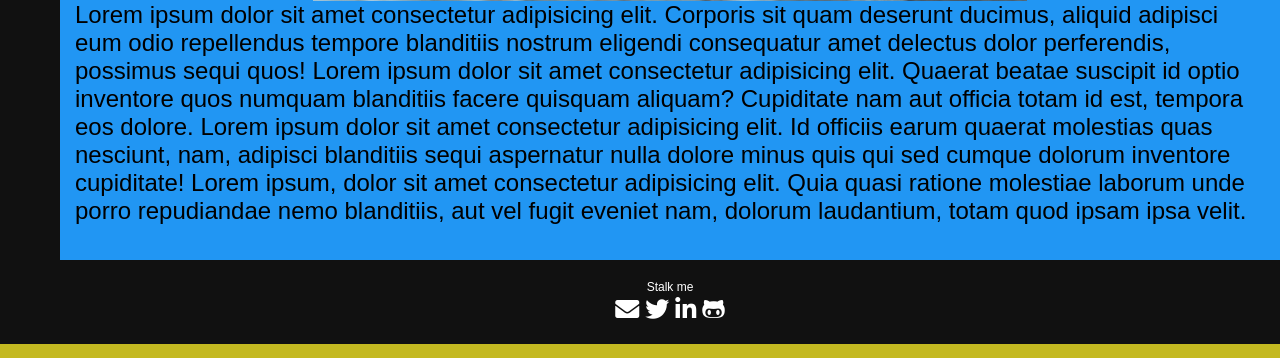
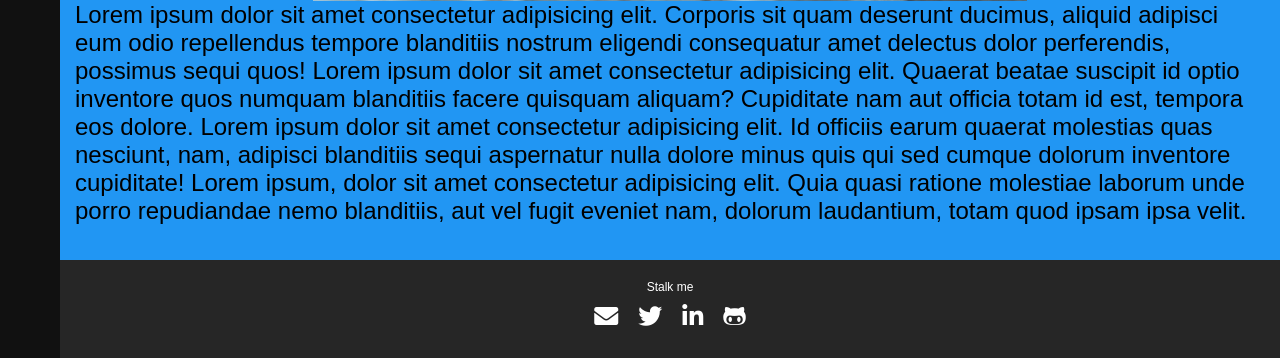
Before and after one commit to snowman07/snowman07.github.io, a PHP site: page / in a window 1280 px wide. Shown: the part 5643-6001 px from the top of the page. Run offline with PHP 8.4, Linux system fonts and the light colour scheme; some libraries are stand-ins or nearby versions.

Commit message:
DONE: footer animation

```diff
--- a/arrpogi/css/style.css
+++ b/arrpogi/css/style.css
@@ -477,7 +477,7 @@ footer {
   top: 800px; /*try to remove this and make footer sticky*/
   /* left: 60px; */
   color: #fff;
-  background: #111;
+  background: #262626;
   padding: 20px;
 }
 
@@ -490,35 +490,36 @@ footer p {
   text-align: center;
 }
 
-.footer-icons {
+footer ul {
   display: flex;
   flex-direction: row;
   justify-content: center;
   padding: 0 15px;
 }
 
-.footer-icons > i {
-  padding: 3px 3px;
+footer ul li {
+  padding: 10px;
 }
 
 /*-------- footer effect -------*/
 /* https://www.littlesnippets.net/blog/some-css-menu-inspiration-using-animated-lines */
 
-.footer-icons * {
+footer ul * {
   -webkit-box-sizing: border-box;
   box-sizing: border-box;
   -webkit-transition: all 0.35s ease;
   transition: all 0.35s ease;
 }
 
-.footer-icons > i:hover {
+footer ul li:hover {
   -webkit-transition: all 0.35s ease;
   transition: all 0.35s ease;
-  border-left: 1px solid #fff;
-  border-right: 1px solid #fff;
+  border-left: 1px solid #fff; /*for the line on left*/
+  border-right: 1px solid #fff; /*for the line on right*/
   opacity: 0.5;
   left: 0;
   right: 0;
+  transform: scale(1.5); /*use to enlarge socials*/
 }
 
 /* -------------------------------- END OF footer --- */
--- a/arrpogi/index.html
+++ b/arrpogi/index.html
@@ -175,13 +175,13 @@
       <footer>
         <div class="footer-container">
           <p>Stalk me</p>
-          <div class="footer-icons">
-            <!-- <i class="fab fa-facebook-f fa-2x"></i> -->
-            <i class="fas fa-envelope fa-2x"></i>
-            <i class="fab fa-twitter fa-2x"></i>
-            <i class="fab fa-linkedin-in fa-2x"></i>
-            <i class="fab fa-github-alt fa-2x"></i>
-          </div>
+          <ul>
+            <!-- <li><i class="fab fa-facebook-f fa-2x"></i></li> -->
+            <li><i class="fas fa-envelope fa-2x"></i></li>
+            <li><i class="fab fa-twitter fa-2x"></i></li>
+            <li><i class="fab fa-linkedin-in fa-2x"></i></li>
+            <li><i class="fab fa-github-alt fa-2x"></i></li>
+          </ul>
         </div>
       </footer>
     </main>
```
